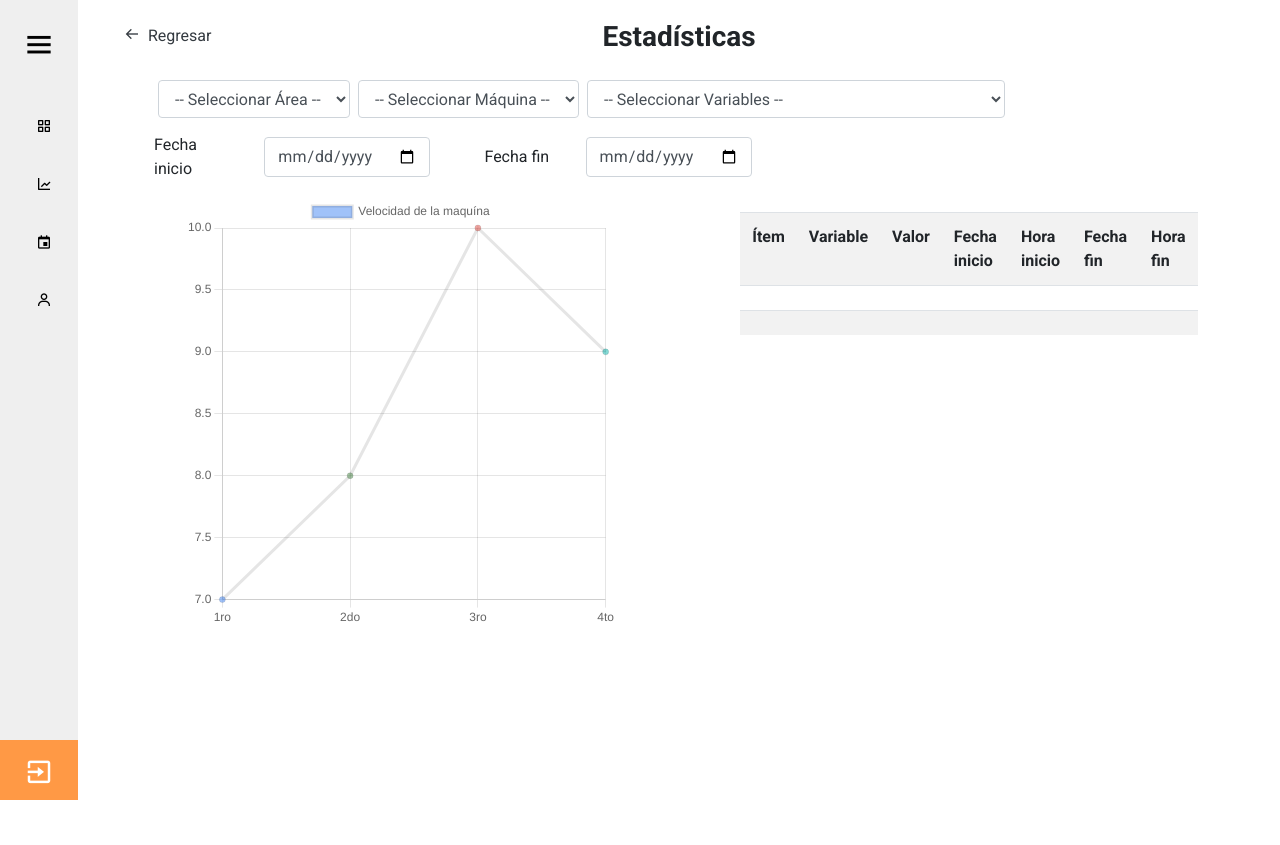
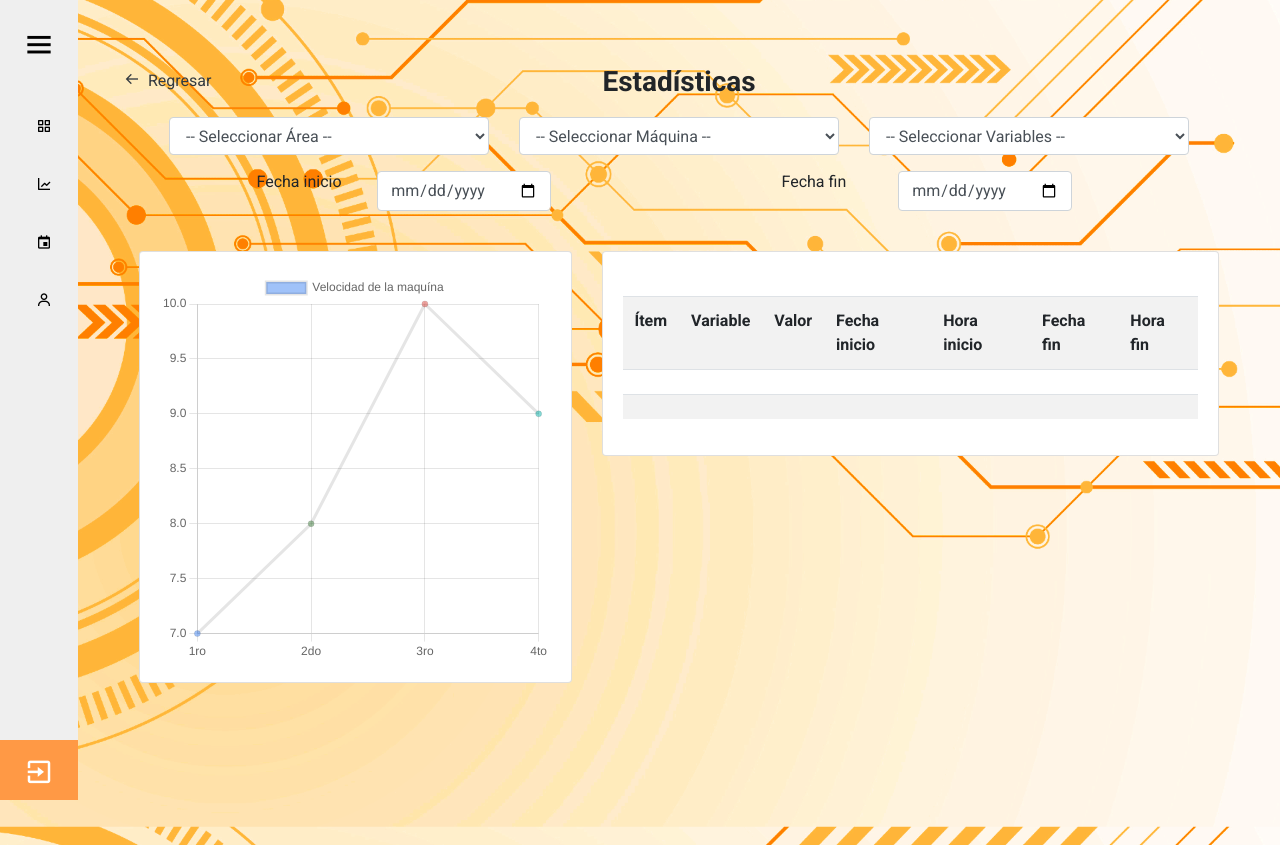
Before and after one commit to Adogamm/condumex, a PHP site: page /estadisticas.php in a window 1280 px wide. Before the commit the page ends 800 px from the top, so only its background shows below. Run offline with PHP 8.4, Linux system fonts and the light colour scheme; data that the repository does not hold is empty; some libraries are stand-ins or nearby versions.

Commit message:
agregar fondo

```diff
--- a/bitacora-eventos.html
+++ b/bitacora-eventos.html
@@ -139,6 +139,8 @@
                 </div>
 
                 <div class="col-lg-12">
+                    <div class="card">
+                        <div class="card-body">
                             <table class="table table-striped">
                                 <tr>
                                     <th>Maquína</th>
@@ -175,6 +177,8 @@
                     </div>
                 </div>
             </div>
+        </div>
+    </div>
 
 
 
--- a/estadisticas.php
+++ b/estadisticas.php
@@ -106,8 +106,11 @@
                             <div class="container mt-2">
                                 <div class="row">
                                     <div class="col-lg-12 d-block mx-auto">
-                                        <form name="selector_datos" action="#" class="form-inline">
-                                            <select class="form-control my-2 mx-1" name="area" id="area">
+                                        <form name="selector_datos" action="#" class="d-block mx-auto">
+                                            <div class="container">
+                                                <div class="row">
+                                                    <div class="col-lg-4">
+                                                        <select class="form-control" name="area" id="area">
                                                             <option value="null">-- Seleccionar Área --</option>
                                                             <option value="Irradiado">Irradiado</option>
                                                             <option value="Repase">Repase</option>
@@ -115,10 +118,14 @@
                                                             <option value="Termo plástico">Termo plástico</option>
                                                             <option value="Tubulado">Tubulado</option>
                                                         </select>
-                                            <select class="form-control my-2 mx-1"  name="maquina" id="maquina">
+                                                    </div>
+                                                    <div class="col-lg-4">
+                                                        <select class="form-control"  name="maquina" id="maquina">
                                                             <option value="null">-- Seleccionar Máquina --</option>
                                                         </select>
-                                            <select class="form-control my-2 mx-1">
+                                                    </div>
+                                                    <div class="col-lg-4">
+                                                        <select class="form-control">
                                                             <option value="null">-- Seleccionar Variables --</option>
                                                             <option value="estado-enrollador">Obtención del estado del enrollador</option>
                                                             <option value="actual-length">Medición de la producción conforme "Actual Length"</option>
@@ -130,33 +137,41 @@
                                                             <option value="last-spool">Concentricidad</option>
                                                             <option value="last-spool">Horómetro</option>
                                                         </select>
-
+                                                    </div>
+                                                    <div class="col-lg-4 my-2 d-block mx-auto">
                                                         <div class="form-group row">
                                                             <label for="staticEmail" class="col-sm-4 col-form-label">Fecha inicio</label>
                                                             <div class="col-sm-7">
                                                             <input type="date" name="" id="" class="form-control my-2 mx-1">
                                                             </div>
                                                         </div>
-
-                                            <div class="form-group row mx-4">
+                                                    </div>
+                                                    <div class="col-lg-4 my-2 d-block mx-auto">
+                                                        <div class="form-group row">
                                                             <label for="staticEmail" class="col-sm-4 col-form-label">Fecha fin</label>
                                                             <div class="col-sm-7">
-                                                <input type="date" name="" id="" class="form-control my-2 mx-1">
+                                                            <input type="date" name="" id="" class="form-control my-2">
                                                             </div>
                                                         </div>
-
-
-
-
+                                                    </div>
+                                                </div>
+                                            </div>
                                         </form>
                                     </div>
                                 </div>
                             </div>
                         </div>
+
                         <div class="col-lg-5 d-block mx-auto mt-2">
+                            <div class="card">
+                                <div class="card-body">
                                     <canvas id="grafica-lineas" width="30%" height="30%"></canvas>
                                 </div>
-                        <div class="col-lg-5 d-block mx-auto">
+                            </div>
+                        </div>
+                        <div class="col-lg-7">
+                            <div class="card my-2">
+                                <div class="card-body">
                                     <table class="table table-striped mt-4">
                                         <tr>
                                             <th>Ítem</th>
@@ -193,6 +208,8 @@
                 </div>
             </div>
         </div>
+    </div>
+  </div>
     <script src="js/main.js"></script>
     <script src="js/monitor.js"></script>
     <script src="https://code.jquery.com/jquery-3.2.1.slim.min.js" integrity="sha384-KJ3o2DKtIkvYIK3UENzmM7KCkRr/rE9/Qpg6aAZGJwFDMVNA/GpGFF93hXpG5KkN" crossorigin="anonymous"></script>
--- a/roles-privilegios.html
+++ b/roles-privilegios.html
@@ -81,8 +81,8 @@
     <div class="home-content">
         <h3 class="text-center title">Roles y privilegios</h3>
         <div class="btn-group my-4 mx-4" role="group" aria-label="Basic example">
+            <button type="button" class="btn btn-outline-secondary">Eliminar</button>
             <button type="button" class="btn btn-outline-secondary">Nuevo</button>
-            <button type="button" class="btn btn-outline-secondary">Eliminar</button>
             <button type="button" class="btn btn-outline-secondary">Modificar</button>
         </div>
         <div class="col-lg-2 mx-4">
--- a/styles/styles-monitor.css
+++ b/styles/styles-monitor.css
@@ -12,6 +12,11 @@
 }
 
 body {
+    padding: 45px;
+    background-image: url(../images/backgrounds/circuit.png);
+    background-position: center;
+    background-size: cover;
+    background-repeat: inherit;
     position: relative;
     min-height: 100vh;
     width: 100%;
```
Also changed, not shown: administracion-usuarios.html (+7 -3 lines), monitor-piso-details.php (+8 -13 lines), monitor.php (+10 -2 lines). Lines whose indentation alone changed are shown as unchanged.
